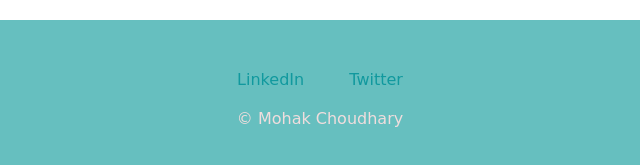
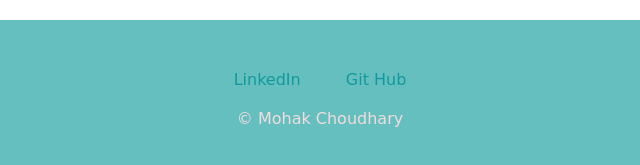
Before and after one commit to code-l-m/basic_website, a plain HTML site: page index.html in a window 1280 px wide. Shown: the part 2082-2247 px from the top of the page, 320-960 px from the left. Drawn offline with Linux system fonts and the light colour scheme.

Commit message:
corrected the address

```diff
--- a/index.html
+++ b/index.html
@@ -53,9 +53,8 @@
 
 
       <div class="bottom_container">
-        <a class="footer-link" href="www.linkedin.com/in/mohak-choudhary-053094227">LinkedIn</a>
-        <a class="footer-link" href="https://github.com/code-l-m">Twitter</a>
-        <!-- <a class="footer-link" href="https://www.appbrewery.co/">Website</a> -->
+        <a class="footer-link" href="https://www.linkedin.com/in/mohak-choudhary-053094227">LinkedIn</a>
+          <a class="footer-link" href="https://github.com/code-l-m">Git Hub</a>
         <p class="footer-name">© Mohak Choudhary</p>
       </div>
 </body>
```
